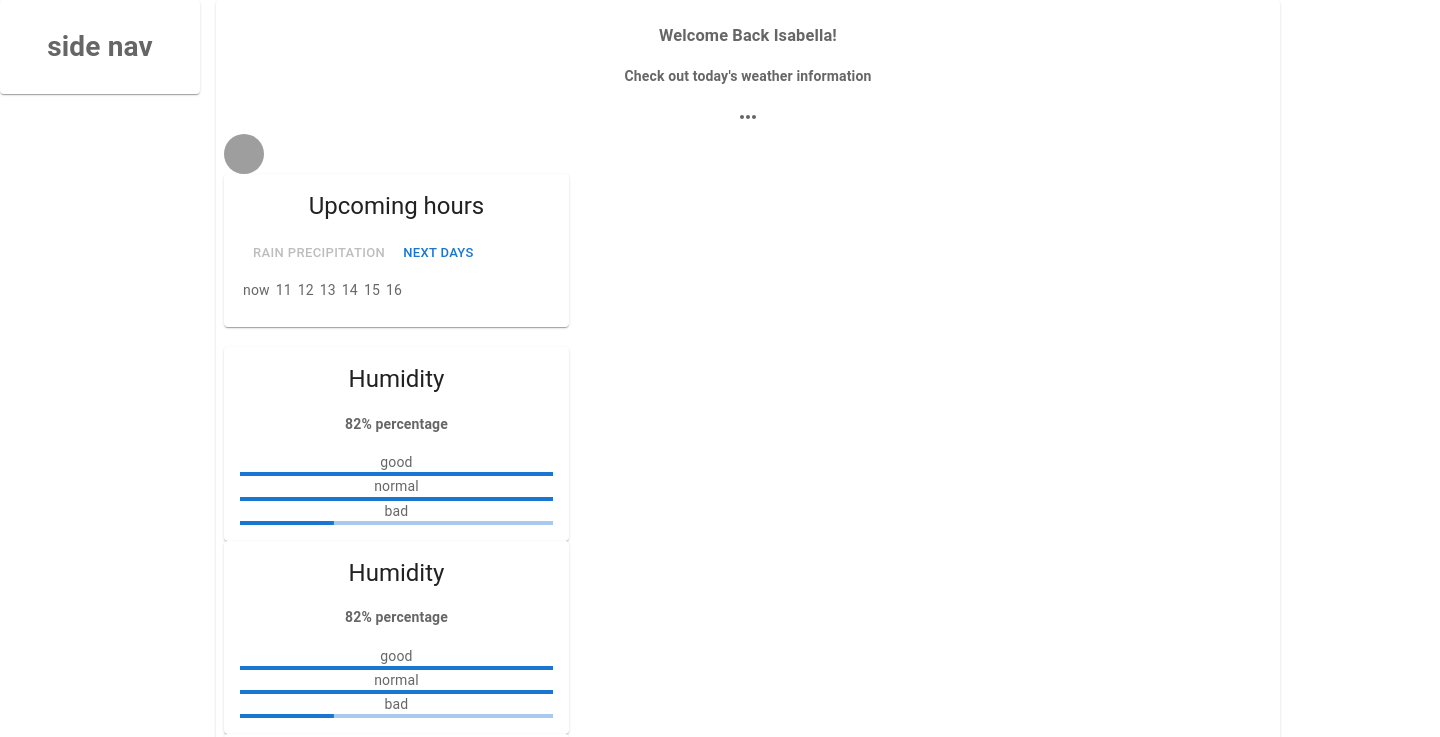
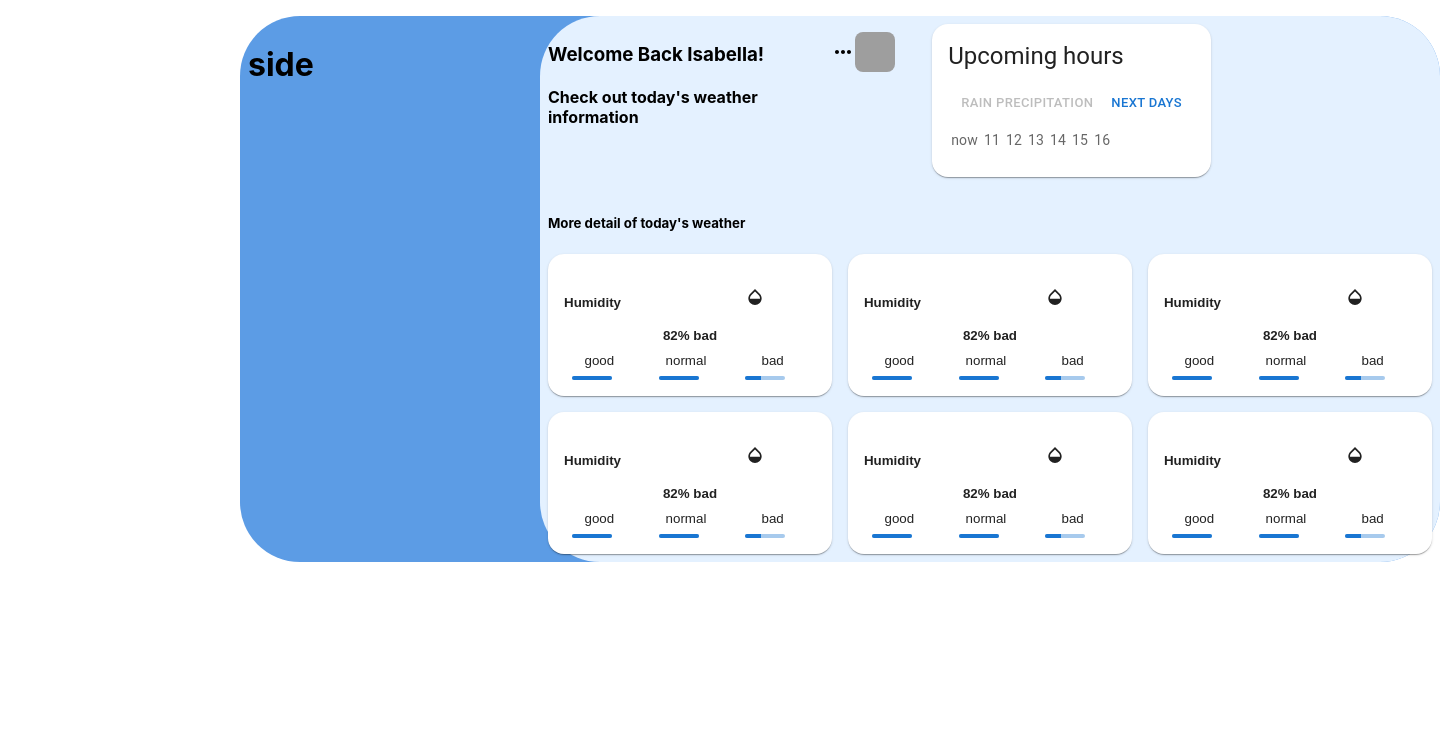
Before and after one commit to Sangi19/weather-app, a React (Create React App) app: page / in a window 1280 px wide. Shown: the top 737 px of the page, 1440 px wide, since content can reach past the window. Built offline with nearby package versions, Linux system fonts and the light colour scheme; grey boxes are pictures that could not be loaded.

Commit message:
main card complete

```diff
--- a/src/App.js
+++ b/src/App.js
@@ -5,15 +5,8 @@ import MainCard from './components/MainCard';
 import WeatherDetails from './components/WeatherDetails';
 import { styled } from '@mui/material/styles';
 import Paper from '@mui/material/Paper';
+import { Box } from '@mui/system';
 import Grid from '@mui/material/Unstable_Grid2';
-
-const Item = styled(Paper)(({ theme }) => ({
-  backgroundColor: theme.palette.mode === 'dark' ? '#1A2027' : '#fff',
-  ...theme.typography.body2,
-  padding: theme.spacing(1),
-  textAlign: 'center',
-  color: theme.palette.text.secondary,
-}));
 
 function App() {
 
@@ -22,27 +15,30 @@ let weatherArr=[
 ]
 
   return (
-    <div className="App">
+    <Box className="App">
 
-<Grid container spacing={2}>
-   <Grid xs={2} className="sideNav">
-      <Item>
-        <h1>side nav</h1>
-      </Item>
+<Grid container spacing={2} sx={{width:'150vh',align:'center',ml:30,mt:2,background:'#5C9CE5',borderRadius:15}}>
+   <Grid xs={3} className="sideNav">
+      <h1>side</h1>
     </Grid>
-    <Grid xs={10} className='main'>
-      <Item>
-              <MainHeader />
-              <MainCard /> <br/>
-              <WeatherDetails /><br/>
-              {/* <MoreData /> */}
-      </Item>
+    <Grid xs={9} className='main'>
+    <Grid container spacing={2} sx={{background:'#E4F1FF',borderRadius:15}}>
+      <Grid xs={12}>
+      <MainHeader />
+      </Grid>
+      <Grid  xs={12}>
+      <MainCard />
+      </Grid>
+      <Grid  xs={12}>
+      <WeatherDetails />
+      </Grid>
+    </Grid>
     </Grid>
   </Grid>
 
 
 
-    </div>
+    </Box>
   );
 }
 
--- a/src/components/Cards.js
+++ b/src/components/Cards.js
@@ -1,36 +1,39 @@
 import * as React from 'react';
 import Card from '@mui/material/Card';
 import CardContent from '@mui/material/CardContent';
-// import CardMedia from '@mui/material/CardMedia';
-import Typography from '@mui/material/Typography';
-import { CardActionArea } from '@mui/material';
+import { CardActionArea, Grid } from '@mui/material';
 import LinearProgress from '@mui/material/LinearProgress';
+import { Box } from '@mui/system';
+import OpacityOutlinedIcon from '@mui/icons-material/OpacityOutlined';
 
 export default function Cards() {
   return (
 
-    <Card sx={{ maxWidth: 345 }}>
+    <Card sx={{borderRadius:4}}>
     <CardActionArea>
+
         <CardContent>
-            <Typography gutterBottom variant="h5" component="div">
-                Humidity
-            </Typography>
-                {/* icon needed */}
-            <Typography variant="body2" color="text.secondary">
-                <h4>82% percentage</h4>
-                <div>
-                    <label>good</label>
-                    <LinearProgress variant="determinate" value={100} />
-                </div>
-                <div>
-                    <label>normal</label>
-                    <LinearProgress variant="determinate" value={100} />
-                </div>
-                <div>
-                    <label>bad</label>
-                    <LinearProgress variant="determinate" value={30} />
-                </div>
-            </Typography>
+              <Box>
+                <h4>Humidity <OpacityOutlinedIcon  fontSize="small" sx={{ml:15}}/></h4>
+
+                </Box>
+                <Box sx={{textAlign:'center'}}>
+                <h4 align='center'>82% bad</h4>
+                                      <Grid container spacing={1}>
+                        <Grid xs={4}>
+                        <label>good</label>
+                    <LinearProgress sx={{mt:1,ml:2,width:40,borderRadius:2}} variant="determinate" value={100} />
+                          </Grid>
+                          <Grid xs={4}>
+                          <label>normal</label>
+                    <LinearProgress sx={{mt:1,ml:2,width:40,borderRadius:2}}variant="determinate" value={100} />
+                    </Grid>
+                          <Grid xs={4}>
+                   <label>bad</label>
+                    <LinearProgress sx={{mt:1,ml:2,width:40,borderRadius:2}} variant="determinate" value={40} />
+                    </Grid>
+                    </Grid>
+                    </Box>
         </CardContent>
     </CardActionArea>
 </Card>
--- a/src/components/MainCard.js
+++ b/src/components/MainCard.js
@@ -8,7 +8,7 @@ import Typography from '@mui/material/Typography';
 
 export default function MainCard() {
   return (
-    <Card sx={{ maxWidth: 345 }}>
+    <Card sx={{borderRadius:4}}>
       <CardContent>
         <Typography gutterBottom variant="h5" component="div">
           Upcoming hours
--- a/src/components/MainHeader.js
+++ b/src/components/MainHeader.js
@@ -1,17 +1,28 @@
 import React from 'react'
 import MoreHorizIcon from '@mui/icons-material/MoreHoriz';
 import { Avatar } from '@mui/material';
+import Grid from '@mui/material/Unstable_Grid2';
+import { Box } from '@mui/system';
 
 export default function MainHeader() {
   return (
-    <div>
-        <h3>Welcome Back Isabella!</h3>
-          <h4>Check out today's weather information</h4>
-          <span>
-          <MoreHorizIcon />
-          {/* <span class="material-icons">e5d3</span> */}
-          <Avatar alt="SAM" src="/static/images/avatar/1.jpg" />
-          </span>
-    </div>
+    <Grid container>
+       <Grid xs={9}>
+        <Box sx={{textAlign:'initial'}}>
+           <h3>Welcome Back Isabella!</h3>
+           <h4>Check out today's weather information</h4>
+        </Box>
+        </Grid>
+       <Grid xs={1}>
+       <Box sx={{textAlign:'end'}}>
+         <MoreHorizIcon  sx={{mt:2}} />
+        </Box>
+      </Grid>
+      <Grid xs={2}>
+      <Box sx={{textAlign:'initial', mt:1}}>
+      <Avatar sx={{borderRadius: 2 }} variant="square" alt="SAM" src="/static/images/avatar/1.jpg" />
+      </Box>
+      </Grid>
+    </Grid>
   )
 }
--- a/src/components/WeatherDetails.js
+++ b/src/components/WeatherDetails.js
@@ -1,17 +1,21 @@
 
 import { Box } from '@mui/system';
 import Cards from './Cards';
+import Grid from '@mui/material/Unstable_Grid2';
 
 
 export default function WeatherDetails() {
   return (
-    <Box className="d-flex">
-        <Cards />
-        <Cards />
-        <Cards />
-        <Cards />
-        <Cards />
-
-    </Box>
+    <div>
+    <h5>More detail of today's weather</h5>
+    <Grid container spacing={2}>
+     <Grid xs={4}><Cards /></Grid>
+     <Grid xs={4}><Cards /></Grid>
+     <Grid xs={4}><Cards /></Grid>
+     <Grid xs={4}><Cards /></Grid>
+     <Grid xs={4}><Cards /></Grid>
+     <Grid xs={4}><Cards /></Grid>
+    </Grid>
+    </div>
   );
 }
```
Also changed, not shown: public/images/more-horizon.svg (added).
